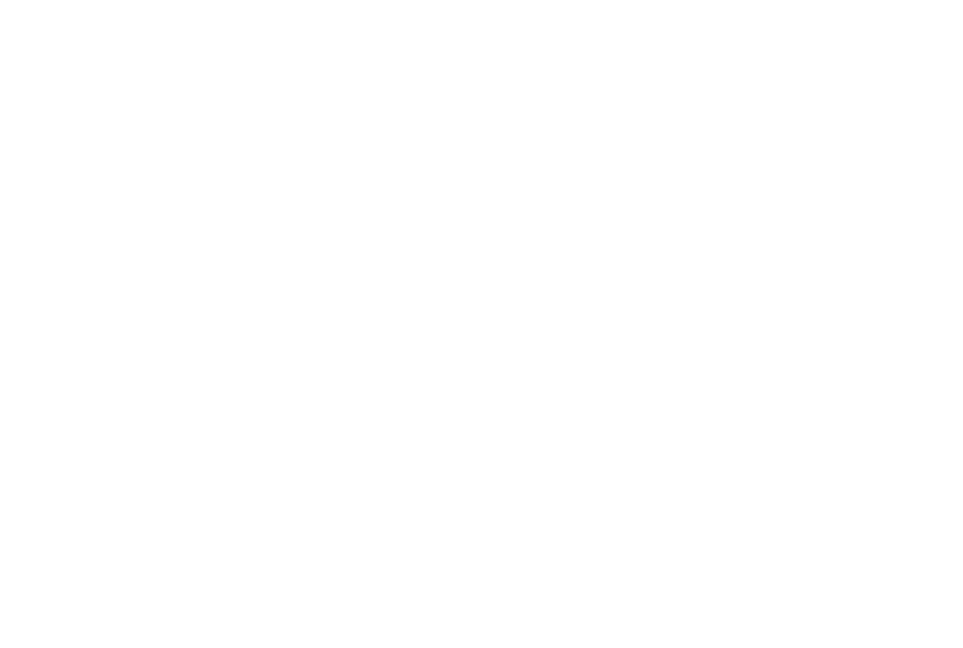
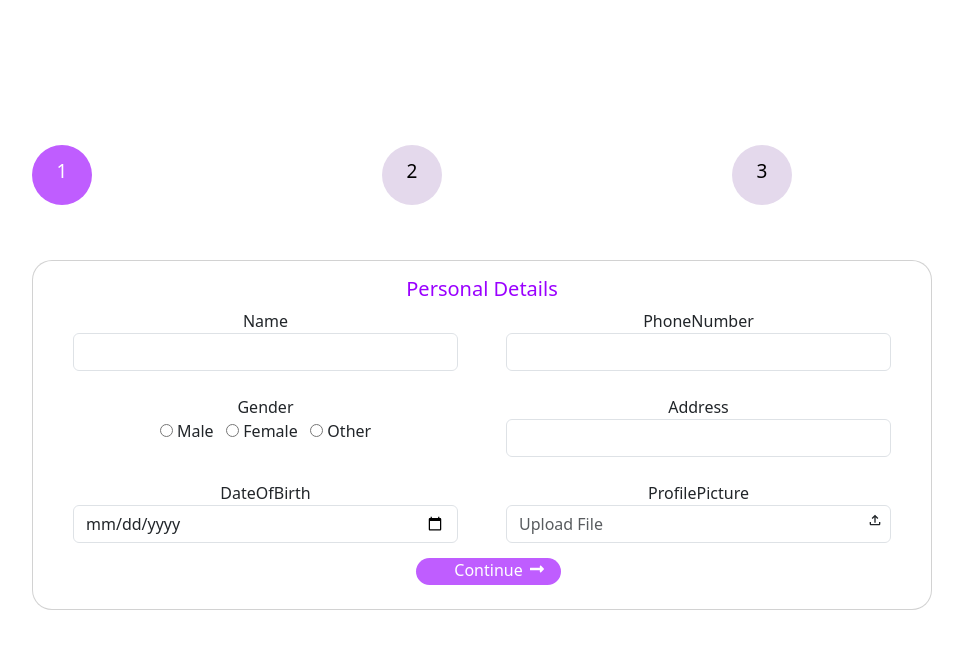
Before and after one commit to Ajeenasics/unicredstudents, a React (Create React App) app: page / in a window 1280 px wide. Shown: the top 648 px of the page, without its empty margins (158-1121 px from the left). Built offline with nearby package versions, Linux system fonts and the light colour scheme.

Commit message:
Customer - Loan - Personal Details

```diff
--- a/src/App.js
+++ b/src/App.js
@@ -1,9 +1,12 @@
 import logo from './logo.svg';
 import './App.css';
+import CustLoanDetails from './Component/CustLoanDetails';
 
 function App() {
   return (
-    <div></div>
+    <div>
+      <CustLoanDetails/>
+    </div>
   );
 }
 
--- /dev/null
+++ b/src/Component/CustLoanDetails.css
@@ -0,0 +1,91 @@
+.CustIcon{
+position: absolute;
+  right: 48px;
+  top: 245px;
+
+}
+.customer{
+
+        position: relative;
+        top: -10px;
+        margin-bottom: 5px;
+
+
+}
+.CustLoan{
+     padding-top: 260px;
+}
+.horizontal-card{
+    border-radius: 20px !important;
+    overflow: hidden;
+    background-color: #F5F2F7;
+    position: relative;
+}
+.Custcontainer1{
+    border-radius: 20px !important;
+}
+
+button{
+   position: relative;
+   right:210px;
+   top: 15px;
+   width: auto;
+   padding: 0px 38px 3px;
+   border-radius: 20px!important;
+   background-color: #BF5DFF;
+   color: white;
+   border: none;
+}
+.CustIconArrow{
+    position: absolute;
+    left:496px;
+    bottom:30px;
+    color: white;
+
+}
+.circle-container {
+    display: flex;
+    align-items: center;
+    gap: 290px;
+    position: absolute;
+    margin-top: -115px;
+    left: 190px;
+    align-items: start;
+}
+
+.custLoancircle1 {
+    width: 60px;
+    height: 60px;
+    background-color: #BF5DFF;
+    border-radius: 50%;
+    justify-content: center;
+    align-items: center;
+    font-size: 19px;
+    color: white;
+    text-align: center;
+    line-height: 53px;
+}
+.custLoancircle2 {
+    width: 60px;
+    height: 60px;
+    background-color: #E4D9EC;
+    border-radius: 50%;
+    justify-content: center;
+    align-items: center;
+    font-size: 19px;
+    color: black;
+    text-align: center;
+    line-height: 53px;
+}
+.custLoancircle3 {
+    width: 60px;
+    height: 60px;
+    background-color: #E4D9EC;
+    border-radius: 50%;
+    justify-content: center;
+    align-items: center;
+    font-size: 19px;
+    color: black;
+    text-align: center;
+    line-height: 53px;
+}
--- /dev/null
+++ b/src/Component/CustLoanDetails.jsx
@@ -0,0 +1,101 @@
+import React, { useState } from 'react';
+import { Container, Row, Col, Card } from 'react-bootstrap';
+import { MdOutlineFileUpload } from "react-icons/md";
+import { FaLongArrowAltRight } from "react-icons/fa";
+import './CustLoanDetails.css';
+
+function CustLoanDetails() {
+    const [form, setForm] = useState({
+        Email: "",
+        Contact: "",
+        Address: "",
+        Gender: "",
+        Dateofbirth: ""
+    });
+
+    const store = (e) => {
+        setForm({ ...form, [e.target.name]: e.target.value });
+    };
+
+    const update = (e) => {
+        console.log(form);
+    };
+
+    return (
+        <div className='CustLoan'>
+            <div className="circle-container">
+                <div className="custLoancircle1">1</div>
+                <div className="custLoancircle2">2</div>
+                <div className="custLoancircle3">3</div>
+
+            </div>
+
+            <center>
+                <Card className="horizontal-card" style={{ width: '900px', height: '350px' }}>
+                    <Card.Body>
+                        <div className="customerform">
+                            <Container className="Custcontainer1">
+                                <h5 style={{ color: "#9A00FF" }}>Personal Details</h5>
+                                <Row>
+                                    <Col>
+                                        <div className="formstyle">
+                                            <Container className="container2">
+                                                <Row>
+                                                    <Col>
+                                                        <label >Name</label>
+                                                        <input className='form-control' type="text" name="Name" onChange={store} /><br />
+                                                        <label>Gender</label><br />
+                                                        <label>
+                                                            <input type="radio" name="gender" value="male" /> Male
+                                                        </label>&nbsp;&nbsp;&nbsp;
+                                                        <label>
+                                                            <input type="radio" name="gender" value="female" /> Female
+                                                        </label>&nbsp;&nbsp;&nbsp;
+                                                        <label>
+                                                            <input type="radio" name="gender" value="other" /> Other
+                                                        </label><br /><br /><br />
+                                                        <div className='customer'>
+                                                            <label>DateOfBirth</label>
+                                                            <input type="date" name="date" onChange={store} className='form-control' />
+                                                        </div>
+                                                    </Col>
+                                                </Row>
+                                            </Container>
+                                        </div>
+                                    </Col>
+                                    <Col>
+                                        <div className="formstyle">
+                                            <Container className="container2">
+                                                <Row>
+                                                    <Col>
+                                                        <label>PhoneNumber</label><br />
+                                                        <input className='form-control' type="text" name="Number" onChange={store} /><br />
+                                                        <label >Address</label><br />
+                                                        <input className='form-control' type="text" name="address" onChange={store} /><br />
+                                                        <label >ProfilePicture</label>
+                                                        <input type="text" name="profile" placeholder='Upload File' onChange={store} className='form-control' />
+                                                        <div className='CustIcon'>
+                                                            <MdOutlineFileUpload />
+                                                        </div>
+                                                    </Col>
+                                                    <center>
+                                                        <button>Continue</button>
+                                                        <div className='CustIconArrow'>
+                                                            <FaLongArrowAltRight />
+                                                        </div>
+                                                    </center>
+                                                </Row>
+                                            </Container>
+                                        </div>
+                                    </Col>
+                                </Row>
+                            </Container>
+                        </div>
+                    </Card.Body>
+                </Card>
+            </center>
+        </div>
+    );
+}
+
+export default CustLoanDetails;
```
